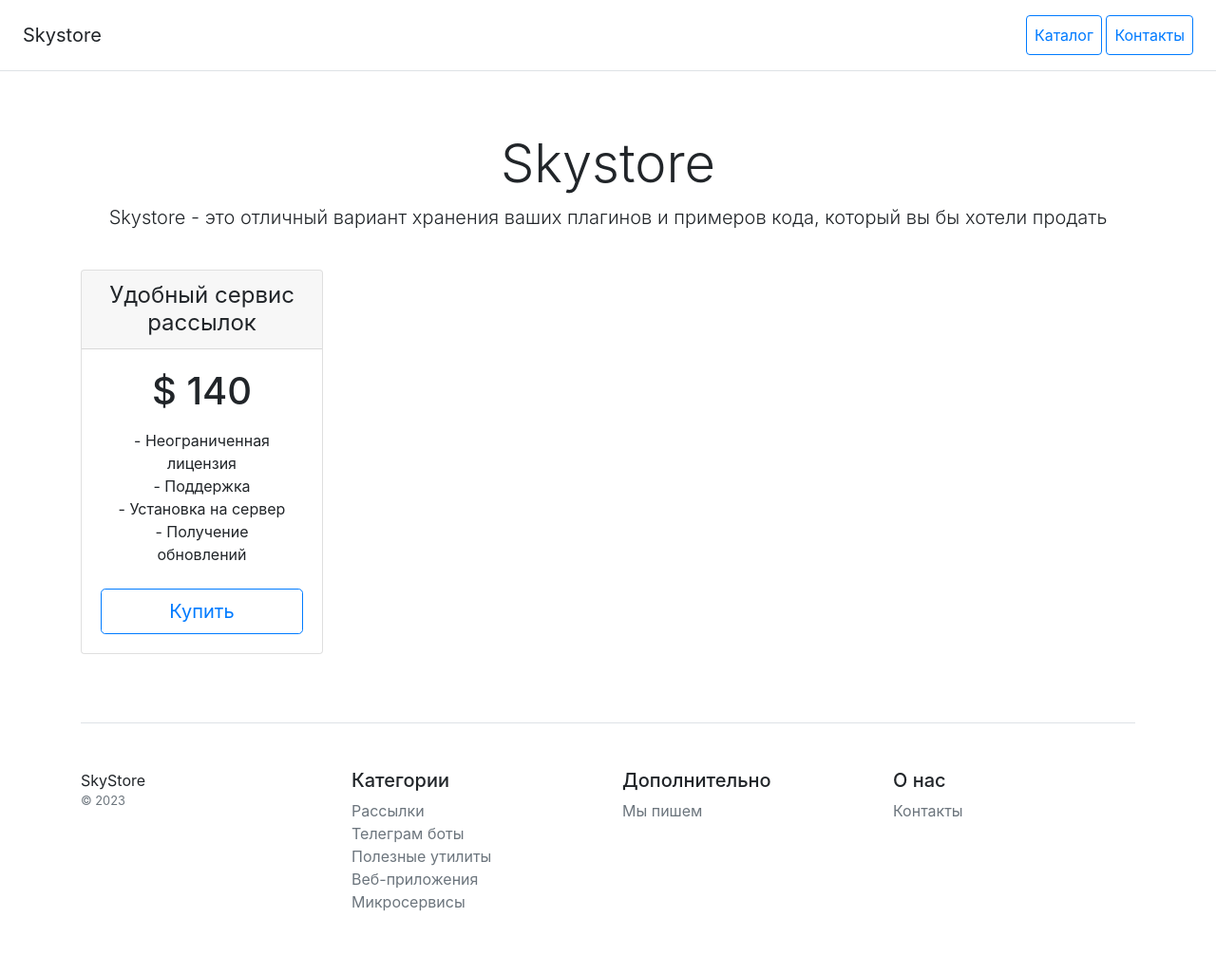
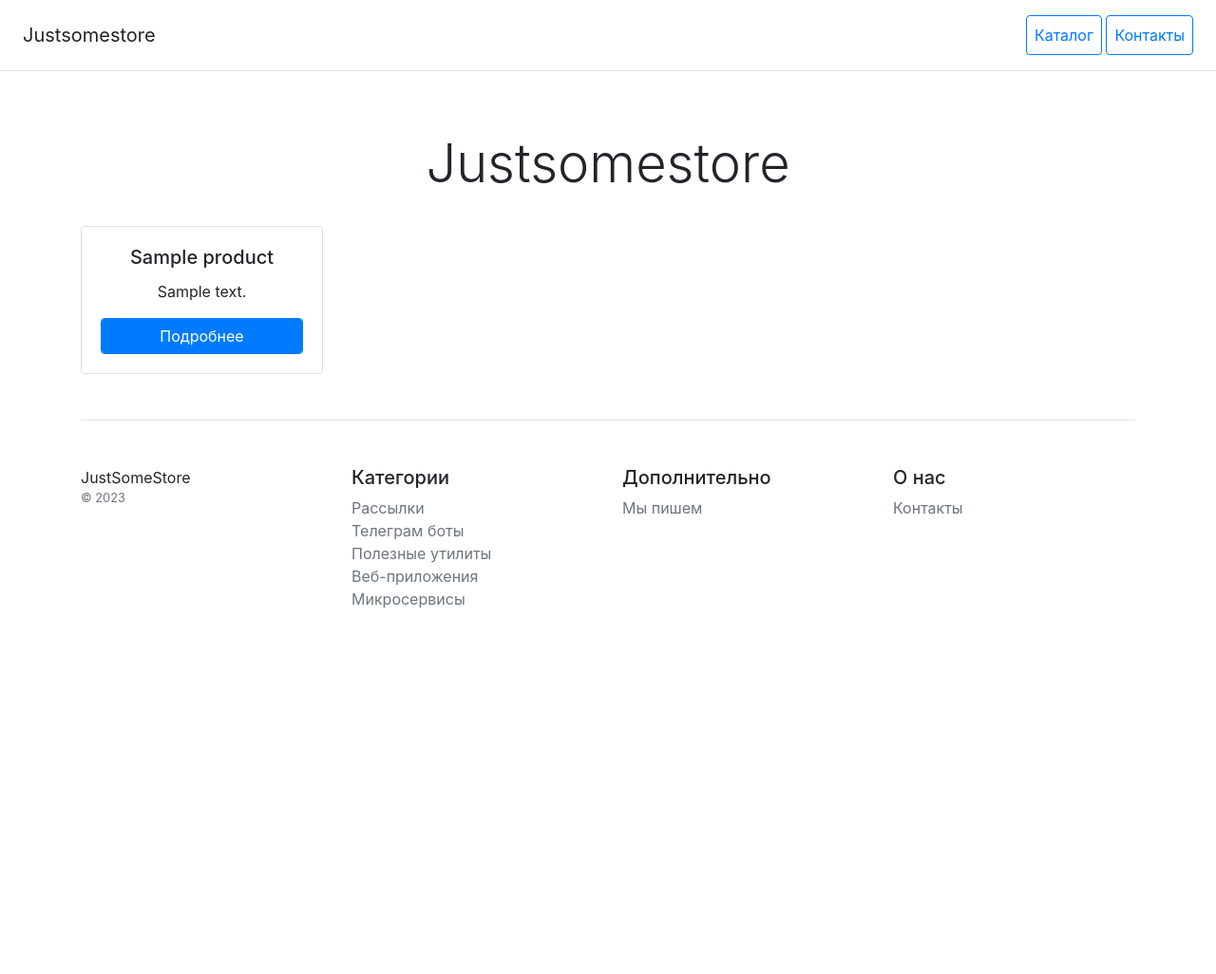
Before and after one commit to KopuchiiMish/19_2_homework, a Django app: page / in a window 1280 px wide. Shown: the whole page at 95% size. After the commit the page ends 640 px from the top, so only its background shows below. Run offline with Django 4.2, Linux system fonts and the light colour scheme; tables that the repository leaves empty hold one stand-in row (values such as "Sample post"); some libraries are stand-ins or nearby versions.

Commit message:
homework_20_2_1_2

```diff
--- a/catalog/admin.py
+++ b/catalog/admin.py
@@ -13,3 +13,6 @@ class ProductAdmin(admin.ModelAdmin):
 @admin.register(Category)
 class CategoryAdmin(admin.ModelAdmin):
     list_display = ('id', 'name',)
+
+
+admin.site.register(Contacts)
--- a/catalog/models.py
+++ b/catalog/models.py
@@ -16,6 +16,7 @@ class Category(models.Model):
 
 
 class Product(models.Model):
+    objects = None
     name = models.CharField(max_length=100, verbose_name='Наименование')
     description = models.TextField(verbose_name='Описание', **NULLABLE)
     image = models.ImageField(verbose_name='Изображение', upload_to='img/', **NULLABLE)
@@ -30,3 +31,17 @@ class Product(models.Model):
     class Meta:
         verbose_name = 'Продукт'
         verbose_name_plural = 'Продукты'
+
+
+class Contacts(models.Model):
+    objects = None
+    name = models.CharField(max_length=100, verbose_name='Имя')
+    phone = models.CharField(max_length=15, verbose_name='Телефон')
+    message = models.TextField(verbose_name='Сообщение')
+
+    def __str__(self):
+        return f"{self.name}({self.phone})"
+
+    class Meta:
+        verbose_name = 'Контакт'
+        verbose_name_plural = 'Контакты'
--- /dev/null
+++ b/catalog/templates/catalog/base.html
@@ -0,0 +1,61 @@
+{% load static %}
+{{ '<' }}{{ '!DOCTYPE html>' }}
+<html lang="en">
+<head>
+    <meta charset="utf-8">
+    <meta name="viewport" content="width=device-width, initial-scale=1">
+    <title>Justsomestore</title>
+    <link href="/static/css/bootstrap.min.css" rel="stylesheet">
+</head>
+<body>
+<div class="d-flex flex-column flex-md-row align-items-center p-3 px-md-4 mb-3 bg-white border-bottom box-shadow">
+    <h5 class="my-0 mr-md-auto font-weight-normal">Justsomestore</h5>
+    <nav class="ms-5">
+        <a class="p-2 btn btn-outline-primary" href="{% url 'home' %}">Каталог</a>
+        <a class="p-2 btn btn-outline-primary" href="{% url 'contacts' %}">Контакты</a>
+    </nav>
+</div>
+
+<div class="pricing-header px-3 py-3 pt-md-5 pb-md-4 mx-auto text-center">
+    <h1 class="display-4">Justsomestore</h1>
+
+</div>
+
+<div class="container">
+    {% block content %}
+    {% endblock %}
+    <footer class="pt-4 my-md-5 pt-md-5 border-top">
+        <div class="row">
+            <div class="col-12 col-md">
+                JustSomeStore
+                <small class="d-block mb-3 text-muted">&copy; 2023</small>
+            </div>
+            <div class="col-6 col-md">
+                <h5>Категории</h5>
+                <ul class="list-unstyled text-small">
+                    <li><a class="text-muted" href="#">Рассылки</a></li>
+                    <li><a class="text-muted" href="#">Телеграм боты</a></li>
+                    <li><a class="text-muted" href="#">Полезные утилиты</a></li>
+                    <li><a class="text-muted" href="#">Веб-приложения</a></li>
+                    <li><a class="text-muted" href="#">Микросервисы</a></li>
+                </ul>
+            </div>
+            <div class="col-6 col-md">
+                <h5>Дополнительно</h5>
+                <ul class="list-unstyled text-small">
+                    <li><a class="text-muted" href="#">Мы пишем</a></li>
+                </ul>
+            </div>
+            <div class="col-6 col-md">
+                <h5>О нас</h5>
+                <ul class="list-unstyled text-small">
+                    <li><a class="text-muted" href="/contacts/">Контакты</a></li>
+                </ul>
+            </div>
+        </div>
+    </footer>
+</div>
+
+<script src="/static/js/bootstrap.bundle.min.js"></script>
+</body>
+</html>
--- a/catalog/templates/catalog/home.html
+++ b/catalog/templates/catalog/home.html
@@ -1,79 +1,16 @@
-<!doctype html>
-<html lang="en">
-<head>
-    <meta charset="utf-8">
-    <meta name="viewport" content="width=device-width, initial-scale=1">
-    <title>Skystore</title>
-    <link href="/static/css/bootstrap.min.css" rel="stylesheet">
-</head>
-<body>
-<div class="d-flex flex-column flex-md-row align-items-center p-3 px-md-4 mb-3 bg-white border-bottom box-shadow">
-    <h5 class="my-0 mr-md-auto font-weight-normal">Skystore</h5>
-    <nav class="ms-5">
-        <a class="p-2 btn btn-outline-primary" href="/">Каталог</a>
-        <a class="p-2 btn btn-outline-primary" href="/contacts/">Контакты</a>
-    </nav>
-</div>
-
-<div class="pricing-header px-3 py-3 pt-md-5 pb-md-4 mx-auto text-center">
-    <h1 class="display-4">Skystore</h1>
-    <p class="lead">Skystore - это отличный вариант хранения ваших плагинов и примеров кода, который вы бы хотели
-        продать</p>
-</div>
-
-<div class="container">
-    <div class="row text-center">
-        <div class="col-3">
-            <div class="card mb-4 box-shadow">
-                <div class="card-header">
-                    <h4 class="my-0 font-weight-normal">Удобный сервис рассылок</h4>
-                </div>
+{% extends 'catalog/base.html' %}
+{% block content %}
+<div class="row text-center">
+    {% for product in products %}
+        <div class="col-sm-3 mb-3 mb-sm-0">
+            <div class="card">
                 <div class="card-body">
-                    <h1 class="card-title pricing-card-title">$ 140</h1>
-                    <ul class="list-unstyled mt-3 mb-4 text-start m-3">
-                        <li>- Неограниченная лицензия</li>
-                        <li>- Поддержка</li>
-                        <li>- Установка на сервер</li>
-                        <li>- Получение обновлений</li>
-                    </ul>
-                    <button type="button" class="btn btn-lg btn-block btn-outline-primary">Купить</button>
+                    <h5 class="card-title">{{ product.name }}</h5>
+                    <p class="card-text">{{ product.description|truncatechars:100 }}</p>
+                    <a href="{% url 'product' product.id %}" class="btn btn-primary form-control">Подробнее</a>
                 </div>
             </div>
         </div>
-    </div>
-
-    <footer class="pt-4 my-md-5 pt-md-5 border-top">
-        <div class="row">
-            <div class="col-12 col-md">
-                SkyStore
-                <small class="d-block mb-3 text-muted">&copy; 2023</small>
-            </div>
-            <div class="col-6 col-md">
-                <h5>Категории</h5>
-                <ul class="list-unstyled text-small">
-                    <li><a class="text-muted" href="#">Рассылки</a></li>
-                    <li><a class="text-muted" href="#">Телеграм боты</a></li>
-                    <li><a class="text-muted" href="#">Полезные утилиты</a></li>
-                    <li><a class="text-muted" href="#">Веб-приложения</a></li>
-                    <li><a class="text-muted" href="#">Микросервисы</a></li>
-                </ul>
-            </div>
-            <div class="col-6 col-md">
-                <h5>Дополнительно</h5>
-                <ul class="list-unstyled text-small">
-                    <li><a class="text-muted" href="#">Мы пишем</a></li>
-                </ul>
-            </div>
-            <div class="col-6 col-md">
-                <h5>О нас</h5>
-                <ul class="list-unstyled text-small">
-                    <li><a class="text-muted" href="/contacts/">Контакты</a></li>
-                </ul>
-            </div>
-        </div>
-    </footer>
+    {% endfor %}
 </div>
-
-<script src="/static/js/bootstrap.bundle.min.js"></script>
-</body>
-</html>
+{% endblock %}
--- a/catalog/urls.py
+++ b/catalog/urls.py
@@ -4,5 +4,6 @@ from catalog import views
 
 urlpatterns = [
     path('', views.home, name='home'),
-    path('contacts/', views.contacts, name='contacts')
+    path('contacts/', views.contacts, name='contacts'),
+    path('product/<int:pk>', views.product, name='product')
 ]
--- a/catalog/views.py
+++ b/catalog/views.py
@@ -1,8 +1,10 @@
 from django.shortcuts import render
+from catalog.models import *
 
 
 def home(request):
-    return render(request, 'catalog/home.html')
+    print(Product.objects.all()[::-1][:5])
+    return render(request, 'catalog/home.html', {'products': Product.objects.all()})
 
 
 def contacts(request):
@@ -10,5 +12,10 @@ def contacts(request):
         name = request.POST.get('name')
         phone = request.POST.get('phone')
         message = request.POST.get('message')
+        Contacts.objects.create(name=name, phone=phone, message=message)
         print(f'У вас новое сообщение от: {name}(телефон:{phone}): {message}')
     return render(request, 'catalog/contacts.html')
+
+
+def product(request, pk):
+    return render(request, 'catalog/product.html', {'product': Product.objects.get(pk=pk)})
--- a/requirements.txt
+++ b/requirements.txt
@@ -1,3 +1,4 @@
 Django
 Pillow
 psycopg2-binary
+ipython
```
Also changed, not shown: catalog/templates/catalog/contacts.html (+23 -4 lines), catalog/templates/catalog/product.html (added, +17 -0 lines), data.json (+25 -1 lines), catalog/migrations/0003_contacts.py (added).
